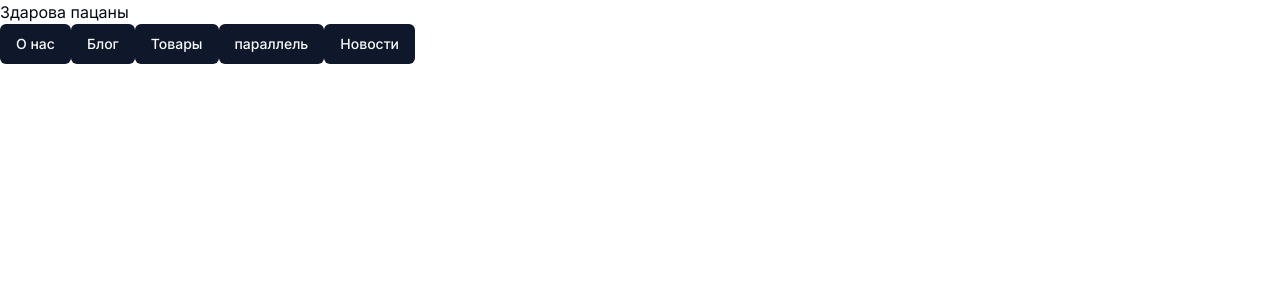
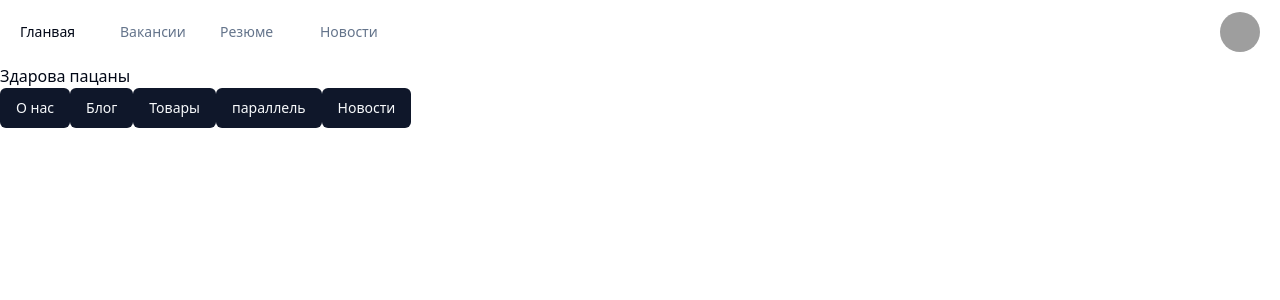
Before and after one commit to Mink7891/Pofig, a Next.js app in the folder talentlink/: page / in a window 1280 px wide. Shown: the top 300 px of the page. Built offline with nearby package versions, Linux system fonts and the light colour scheme; grey boxes are pictures that could not be loaded.

Commit message:
отвратительный header

```diff
--- a/talentlink/package.json
+++ b/talentlink/package.json
@@ -11,6 +11,7 @@
   "dependencies": {
     "@hookform/resolvers": "^3.6.0",
     "@prisma/client": "^5.15.0",
+    "@radix-ui/react-avatar": "^1.0.4",
     "@radix-ui/react-icons": "^1.3.0",
     "@radix-ui/react-slot": "^1.0.2",
     "class-variance-authority": "^0.7.0",
@@ -18,6 +19,7 @@
     "clsx": "^2.1.1",
     "lucide-react": "^0.383.0",
     "next": "14.2.3",
+    "next-themes": "^0.3.0",
     "react": "^18",
     "react-dom": "^18",
     "react-hook-form": "^7.51.5",
--- a/talentlink/src/app/globals.css
+++ b/talentlink/src/app/globals.css
@@ -72,5 +72,6 @@
   }
   body {
     @apply bg-background text-foreground;
+    /* background-color: #09090b; */
   }
 }
--- a/talentlink/src/app/layout.tsx
+++ b/talentlink/src/app/layout.tsx
@@ -2,6 +2,8 @@ import type { Metadata } from "next";
 import { Inter } from "next/font/google";
 import "./globals.css";
 import React from "react";
+import Header from "@/components/layout/header";
+import { ThemeProvider } from "../components/theme/theme-provider";
 
 const inter = Inter({ subsets: ["latin"] });
 
@@ -21,7 +23,18 @@ export default function RootLayout({
 }>) {
   return (
     <html lang="en">
-      <body className={inter.className}>{children}</body>
+      <body>
+        <ThemeProvider
+          attribute="class"
+          defaultTheme="system"
+          enableSystem
+          disableTransitionOnChange
+        >
+          <Header />
+          {/* <main className={inter.className}>{children}</main> */}
+          <main>{children}</main>
+        </ThemeProvider>
+      </body>
     </html>
   );
 }
--- /dev/null
+++ b/talentlink/src/components/layout/header.tsx
@@ -0,0 +1,47 @@
+import Link from "next/link";
+import { Avatar, AvatarFallback, AvatarImage } from "../ui/avatar";
+
+export default function Header() {
+  return (
+    <header>
+      <nav className="grid grid-cols-[100px_100px_100px_100px_1fr] ml-5">
+        <Link
+          href="/"
+          className="text-sm font-medium transition-colors hover:text-primary  my-3 self-center"
+        >
+          Гланвая
+        </Link>
+        <Link
+          href="/"
+          className="text-sm font-medium text-muted-foreground transition-colors hover:text-primary my-3 self-center"
+        >
+          Вакансии
+        </Link>
+        <Link
+          href="/"
+          className="text-sm font-medium text-muted-foreground transition-colors hover:text-primary my-3 self-center"
+        >
+          Резюме
+        </Link>
+        <Link
+          href="/news"
+          className="text-sm font-medium text-muted-foreground transition-colors hover:text-primary my-3 self-center"
+        >
+          Новости
+        </Link>
+        <Link
+          href="/"
+          className="text-sm font-medium text-muted-foreground transition-colors hover:text-primary my-3 self-center justify-self-end mr-5"
+        >
+          <Avatar>
+            <AvatarImage
+              src="https://media.istockphoto.com/id/157430678/ru/%D1%84%D0%BE%D1%82%D0%BE/%D1%82%D1%80%D0%B8-%D0%BA%D0%B0%D1%80%D1%82%D0%BE%D1%84%D0%B5%D0%BB%D1%8C.jpg?s=1024x1024&w=is&k=20&c=ch51noKVMVylFSd2b7ODJ39Gs4ibhw48lMtn0QZNO3s="
+              alt="potato"
+            />
+            <AvatarFallback>CN</AvatarFallback>
+          </Avatar>
+        </Link>
+      </nav>
+    </header>
+  );
+}
--- /dev/null
+++ b/talentlink/src/components/theme/theme-provider.tsx
@@ -0,0 +1,9 @@
+"use client";
+
+import * as React from "react";
+import { ThemeProvider as NextThemesProvider } from "next-themes";
+import { type ThemeProviderProps } from "next-themes/dist/types";
+
+export function ThemeProvider({ children, ...props }: ThemeProviderProps) {
+  return <NextThemesProvider {...props}>{children}</NextThemesProvider>;
+}
--- /dev/null
+++ b/talentlink/src/components/ui/avatar.tsx
@@ -0,0 +1,50 @@
+"use client"
+
+import * as React from "react"
+import * as AvatarPrimitive from "@radix-ui/react-avatar"
+
+import { cn } from "@/lib/utils"
+
+const Avatar = React.forwardRef<
+  React.ElementRef<typeof AvatarPrimitive.Root>,
+  React.ComponentPropsWithoutRef<typeof AvatarPrimitive.Root>
+>(({ className, ...props }, ref) => (
+  <AvatarPrimitive.Root
+    ref={ref}
+    className={cn(
+      "relative flex h-10 w-10 shrink-0 overflow-hidden rounded-full",
+      className
+    )}
+    {...props}
+  />
+))
+Avatar.displayName = AvatarPrimitive.Root.displayName
+
+const AvatarImage = React.forwardRef<
+  React.ElementRef<typeof AvatarPrimitive.Image>,
+  React.ComponentPropsWithoutRef<typeof AvatarPrimitive.Image>
+>(({ className, ...props }, ref) => (
+  <AvatarPrimitive.Image
+    ref={ref}
+    className={cn("aspect-square h-full w-full", className)}
+    {...props}
+  />
+))
+AvatarImage.displayName = AvatarPrimitive.Image.displayName
+
+const AvatarFallback = React.forwardRef<
+  React.ElementRef<typeof AvatarPrimitive.Fallback>,
+  React.ComponentPropsWithoutRef<typeof AvatarPrimitive.Fallback>
+>(({ className, ...props }, ref) => (
+  <AvatarPrimitive.Fallback
+    ref={ref}
+    className={cn(
+      "flex h-full w-full items-center justify-center rounded-full bg-muted",
+      className
+    )}
+    {...props}
+  />
+))
+AvatarFallback.displayName = AvatarPrimitive.Fallback.displayName
+
+export { Avatar, AvatarImage, AvatarFallback }
```
Also changed, not shown: 1 other file (tests, documents, lock files or other folders). Lines whose indentation alone changed are shown as unchanged.
